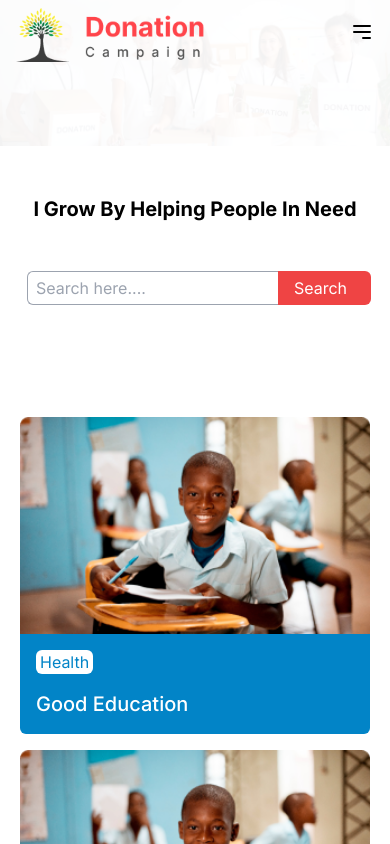
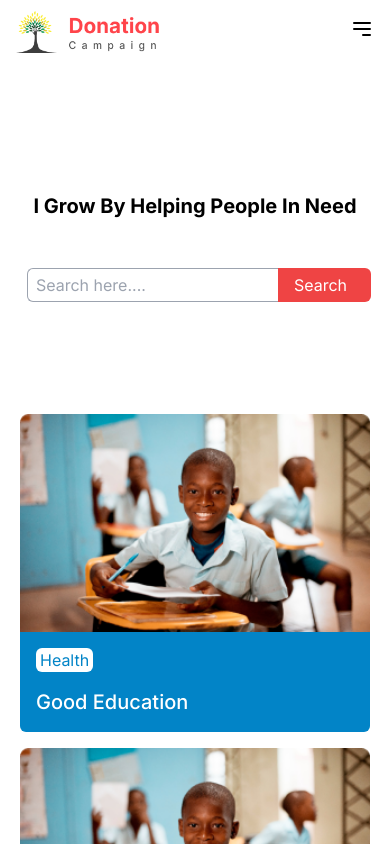
Before and after one commit to hussainali2023/donation-campaign-front, a Next.js app: page /home in a window 390 px wide. Shown: the top 844 px of the page. Built offline with nearby package versions, Linux system fonts and the light colour scheme.

Commit message:
added Navbar

```diff
--- /dev/null
+++ b/src/app/contact/page.jsx
@@ -0,0 +1,11 @@
+import Banner from '@/components/Banner/Banner'
+import Navbar from '@/components/shared/Navbar'
+import React from 'react'
+
+export default function ContactPage() {
+  return (
+    <div>
+        <Navbar/>
+    </div>
+  )
+}
--- a/src/components/Banner/Banner.jsx
+++ b/src/components/Banner/Banner.jsx
@@ -5,6 +5,7 @@ import bgImage from "../../assests/Rectangle 4281.png"
 import Logo from "../../assests/Logo.png"
 import { useState } from "react";
 import Link from "next/link";
+import Navbar from "../shared/Navbar";
 
 
 
@@ -19,47 +20,9 @@ const Banner = () => {
   return (
     <div className=" m-0 ">
       {/* <p className="text-black text-4xl font-bold">Mobarak Miah</p> */}
-      <Image src={bgImage} className=" opacity-5 h-full" />
-      <div className="relative -top-[17vh] lg:-top-[550px] ">
-      <nav className="">
-      <div className="max-w-7xl mx-auto px-4 sm:px-6 lg:px-8">
-        <div className="flex items-center justify-between h-16">
-          <div className="flex-shrink-0">
-            <Image className=" w-3/4" src={Logo}/>
-            {/* <a href="#" className="text-black text-2xl font-bold">Logo</a> */}
-          </div>
-          <div className="block sm:hidden">
-            <button onClick={toggleNavbar} className="text-black hover:text-gray-300 focus:outline-none focus:text-gray-300">
-              <svg className="h-6 w-6" xmlns="http://www.w3.org/2000/svg" fill="none" viewBox="0 0 24 24" stroke="currentColor">
-                {isOpen ? (
-                  <path strokeLinecap="round" strokeLinejoin="round" strokeWidth={2} d="M6 18L18 6M6 6l12 12" />
-                ) : (
-                  <path strokeLinecap="round" strokeLinejoin="round" strokeWidth={2} d="M4 6h16M4 12h16m-7 6h7" />
-                )}
-              </svg>
-            </button>
-          </div>
-          <div className="hidden sm:flex sm:items-center">
-            <div className="space-x-4">
-              <Link href="#" className="text-black hover:bg-gray-700 hover:text-white px-3 py-2 rounded-md text-sm font-medium">Home</Link>
-              <Link href="#" className="text-black hover:bg-gray-700 hover:text-white px-3 py-2 rounded-md text-sm font-medium">Donation</Link>
-              <Link href="#" className="text-black hover:bg-gray-700 hover:text-white px-3 py-2 rounded-md text-sm font-medium">Statistics</Link>
-              <Link href="#" className="text-black hover:bg-gray-700 hover:text-white px-3 py-2 rounded-md text-sm font-medium">Contact</Link>
-            </div>
-          </div>
-        </div>
-      </div>
-      {isOpen && (
-        <div className="sm:hidden">
-          <div className="px-2 pt-2 pb-3 space-y-1">
-            <Link href="#" className="text-black block px-3 py-2 rounded-md text-base font-medium">Home</Link>
-            <Link href="#" className="text-black block px-3 py-2 rounded-md text-base font-medium">Donation</Link>
-            <Link href="#" className="text-black block px-3 py-2 rounded-md text-base font-medium">Statistics</Link>
-            <Link href="#" className="text-black block px-3 py-2 rounded-md text-base font-medium">Contact</Link>
-          </div>
-        </div>
-      )}
-    </nav>
+      {/* <Image src={bgImage} className=" opacity-5 h-full" /> */}
+      <div>
+      <Navbar/>
     <div>
       <h1 className=" text-center text-xl md:text-3xl font-bold mt-32 md:mt-52">I Grow By Helping People In Need</h1>
       <div className=" flex justify-center mt-12">
--- a/src/components/Card_Home/Card_Home.jsx
+++ b/src/components/Card_Home/Card_Home.jsx
@@ -4,7 +4,7 @@ import Education from "../../assests/Education.png";
 const Card_Home = () =>{
     return (
         <>
-        <div className=" relative -top-[17vh] lg:-top-[500px] This is card section md:mx-40 mx-5 mt-28 ">
+        <div className=" md:mx-40 mx-5 mt-28 ">
 <div className=" grid sm:grid-cols-2 md:grid-cols-3 lg:grid-cols-3 gap-4">
 
     <div className=" single-card w-[350px] gap-4">
--- /dev/null
+++ b/src/components/shared/Navbar.jsx
@@ -0,0 +1,66 @@
+"use client"
+
+import Image from "next/image";
+import bgImage from "../../assests/Rectangle 4281.png"
+import Logo from "../../assests/Logo.png"
+import { useState } from "react";
+import Link from "next/link";
+
+
+
+const Navbar = () => {
+
+    const [isOpen, setIsOpen] = useState()
+
+    const toggleNavbar = () =>{
+        setIsOpen(!isOpen)
+    }
+
+  return (
+    <div className=" m-0 ">
+      <div className>
+      <nav className="">
+      <div className="max-w-7xl mx-auto px-4 sm:px-6 lg:px-8">
+        <div className="flex items-center justify-between h-16">
+          <div className="flex-shrink-0">
+            <Image className=" w-36" src={Logo}/>
+            {/* <a href="#" className="text-black text-2xl font-bold">Logo</a> */}
+          </div>
+          <div className="block sm:hidden">
+            <button onClick={toggleNavbar} className="text-black hover:text-gray-300 focus:outline-none focus:text-gray-300">
+              <svg className="h-6 w-6" xmlns="http://www.w3.org/2000/svg" fill="none" viewBox="0 0 24 24" stroke="currentColor">
+                {isOpen ? (
+                  <path strokeLinecap="round" strokeLinejoin="round" strokeWidth={2} d="M6 18L18 6M6 6l12 12" />
+                ) : (
+                  <path strokeLinecap="round" strokeLinejoin="round" strokeWidth={2} d="M4 6h16M4 12h16m-7 6h7" />
+                )}
+              </svg>
+            </button>
+          </div>
+          <div className="hidden sm:flex sm:items-center">
+            <div className="space-x-4">
+              <Link href="#" className="text-black hover:bg-gray-700 hover:text-white px-3 py-2 rounded-md text-sm font-medium">Home</Link>
+              <Link href="#" className="text-black hover:bg-gray-700 hover:text-white px-3 py-2 rounded-md text-sm font-medium">Donation</Link>
+              <Link href="#" className="text-black hover:bg-gray-700 hover:text-white px-3 py-2 rounded-md text-sm font-medium">Statistics</Link>
+              <Link href="#" className="text-black hover:bg-gray-700 hover:text-white px-3 py-2 rounded-md text-sm font-medium">Contact</Link>
+            </div>
+          </div>
+        </div>
+      </div>
+      {isOpen && (
+        <div className="sm:hidden">
+          <div className="px-2 pt-2 pb-3 space-y-1">
+            <Link href="#" className="text-black block px-3 py-2 rounded-md text-base font-medium">Home</Link>
+            <Link href="#" className="text-black block px-3 py-2 rounded-md text-base font-medium">Donation</Link>
+            <Link href="#" className="text-black block px-3 py-2 rounded-md text-base font-medium">Statistics</Link>
+            <Link href="#" className="text-black block px-3 py-2 rounded-md text-base font-medium">Contact</Link>
+          </div>
+        </div>
+      )}
+    </nav>
+      </div>
+    </div>
+  );
+};
+
+export default Navbar;
```
